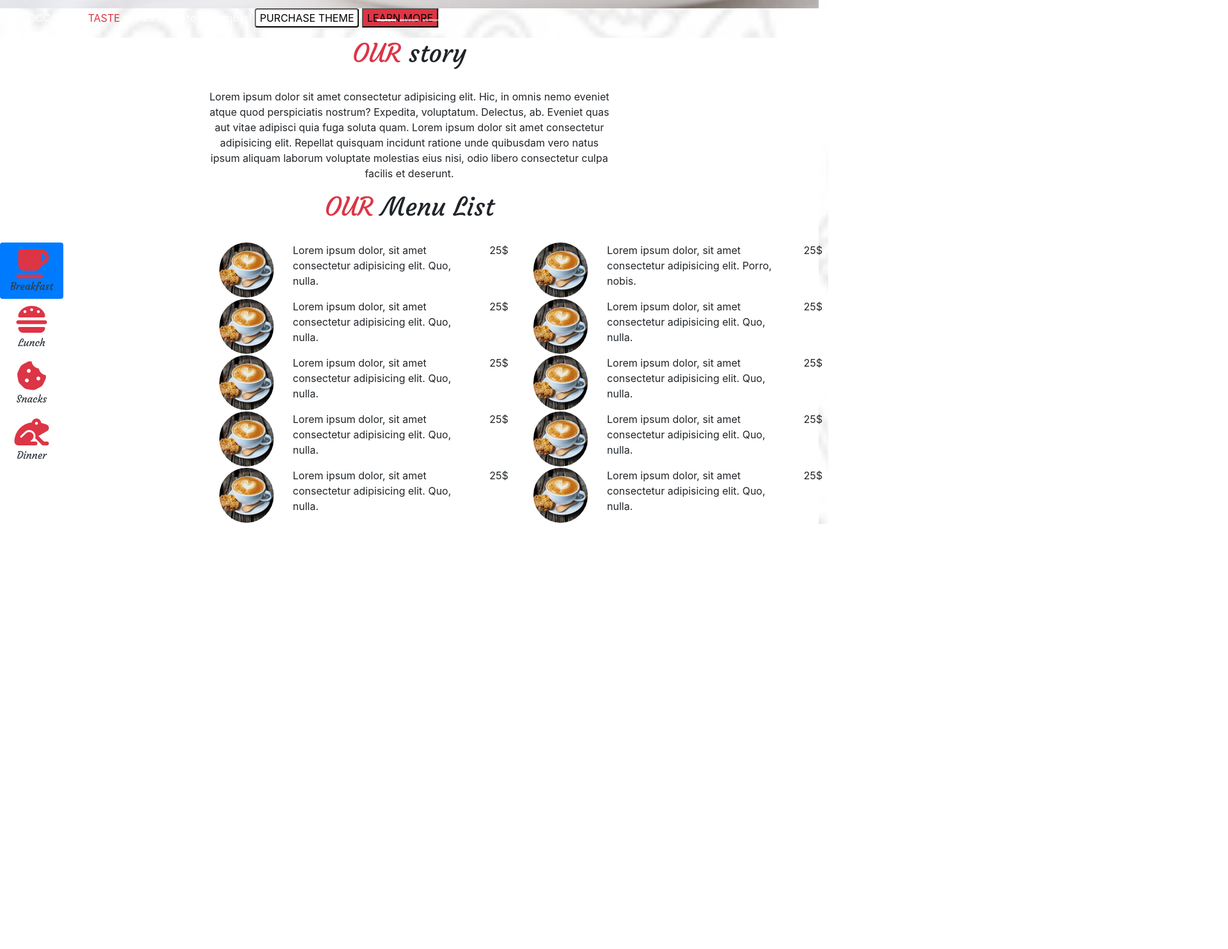
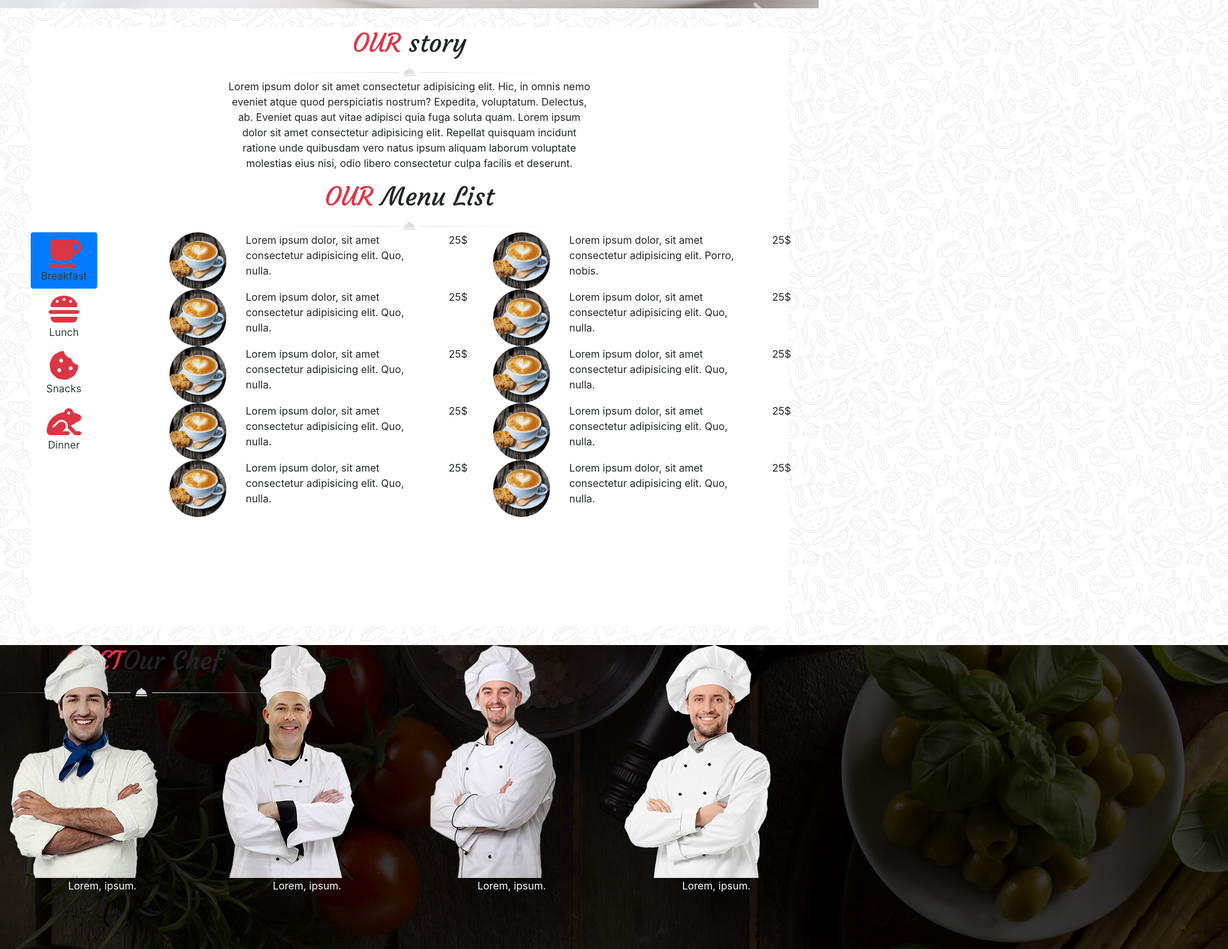
Before and after one commit to Zainab-dev-web/git_bootstrap_les_chefs, a website: page index.html in a window 1280 px wide. Shown: the part 840-2323 px from the top of the page at 64% size, 1920 px wide, since content can reach past the window. Before the commit the page ends 1659 px from the top, so only its background shows below. Drawn offline with nearby package versions, Linux system fonts and the light colour scheme.

Commit message:
section2

```diff
--- a/index.html
+++ b/index.html
@@ -17,7 +17,7 @@
     <div class="contenair-fluid d-flex ">
         <header>
 
-            <nav class="justify-content-center ml-5 ">
+            <nav class="justify-content-center mx-5">
 
                 <ul
                     class="nav text-uppercase pt-3 justify-content-center border-top border-bottom  border-white align-items-center  ">
@@ -65,12 +65,12 @@
             </ol>
             <div class="carousel-inner">
                 <div class="carousel-item active">
-                    <p class="text-white">
+                    <!-- <p class="text-white">
                         Whatever your OCCASION, <span class="text-danger">TASTE</span>
                         makes it one to remember!
                         <button class="bg-white text-uppercase rounded">Purchase theme</button>
                         <button class="bg-danger text-uppercase">Learn more</button>
-                    </p>
+                    </p> -->
 
                 </div>
                 <div class="carousel-item">
@@ -94,26 +94,40 @@
 
     </header>
 
-    <section class="sect1 bg-white">
+    <section class="sect1 bg-white mx-5">
+        <div id="coin1"></div>
+        <div id="coin2"></div>
+        <div id="coin3"></div>
+        <div id="coin4"></div>
         <div class="contenair">
-            <h1 class="text-center"><span class="text-danger">OUR</span> story</h1>
-            <img src="" alt="">
+
+            <div class="text-center">
+
+                <h1 class="text-center"><span class="text-danger">OUR</span> story</h1>
+                <img class="" src="./public/images/decoration_line.png" alt="">
+            </div>
             <div class="row">
                 <div class="col-6 text-center mx-auto">
-                        <p>Lorem ipsum dolor sit amet consectetur adipisicing elit. Hic, in omnis nemo eveniet atque quod
-                                perspiciatis nostrum? Expedita, voluptatum. Delectus, ab. Eveniet quas aut vitae adipisci quia fuga
-                                soluta quam.
-                            Lorem ipsum dolor sit amet consectetur adipisicing elit. Repellat quisquam incidunt ratione unde quibusdam vero natus ipsum aliquam laborum voluptate molestias eius nisi, odio libero consectetur culpa facilis et deserunt.</p>
+                    <p>Lorem ipsum dolor sit amet consectetur adipisicing elit. Hic, in omnis nemo eveniet atque quod
+                        perspiciatis nostrum? Expedita, voluptatum. Delectus, ab. Eveniet quas aut vitae adipisci quia
+                        fuga
+                        soluta quam.
+                        Lorem ipsum dolor sit amet consectetur adipisicing elit. Repellat quisquam incidunt ratione unde
+                        quibusdam vero natus ipsum aliquam laborum voluptate molestias eius nisi, odio libero
+                        consectetur culpa facilis et deserunt.</p>
 
                 </div>
             </div>
-            <h1 class="text-center"><span class="text-danger">OUR</span> Menu List</h1>
-            <img src="" alt="">
+            <div class="text-center">
+
+                <h1 class="text-center"><span class="text-danger">OUR</span> Menu List</h1>
+                <img class="text-center" src="./public/images/decoration_line.png" alt="">
+            </div>
         </div>
         <div class="contenair3">
 
             <div class="row">
-                <div class="col-3 d-flex">
+                <div class="col-2 d-flex">
                     <div class="nav flex-column nav-pills" id="v-pills-tab" role="tablist" aria-orientation="vertical">
                         <a class="nav-link active" id="v-pills-home-tab" data-toggle="pill" href="#v-pills-home"
                             role="tab" aria-controls="v-pills-home" aria-selected="true">
@@ -142,7 +156,7 @@
                         </a>
                     </div>
                 </div>
-                <div class="col-9">
+                <div class="col-10">
                     <div class="tab-content" id="v-pills-tabContent">
                         <div class="tab-pane fade show active" id="v-pills-home" role="tabpanel"
                             aria-labelledby="v-pills-home-tab">
@@ -674,7 +688,46 @@
 
         </div>
     </section>
+    <section class="sect2">
+        <div class="contenair4">
+                <img class="imgsect2 position-absolute " src="./public/images/team_background.jpg" alt="">
 
+                <div class="design text-center position-absolute">
+                    <h1><span class="text-danger">MEET</span>Our Chef</h1>
+                    <img src="./public/images/decoration_line.png" alt="">
+                </div>
+
+
+            <div class="pb-5">
+                <div class="row mx-auto d-flex justify-content-center align-items-center ">
+                    <div class="col-3">
+                        <div class="">
+                            <img  src="./public/images/chef1.png" alt="">
+                            <p class="text-center text-white">Lorem, ipsum.</p>
+                        </div>
+                    </div>
+                    <div class="col-3">
+                        <div class="">
+                            <img class="text-center" src="./public/images/chef2.png" alt="">
+                            <p class="text-center text-white">Lorem, ipsum.</p>
+                        </div>
+                    </div>
+                    <div class="col-3">
+                        <div class="">
+                            <img class="text-center" src="./public/images/chef3.png" alt="">
+                            <p class="text-center text-white">Lorem, ipsum.</p>
+                        </div>
+                    </div>
+                    <div class="col-3">
+                        <div class="">
+                            <img class="text-center" src="./public/images/chef4.png" alt="">
+                            <p class="text-center text-white">Lorem, ipsum.</p>
+                        </div>
+                    </div>
+                </div>
+            </div>
+        </div>
+    </section>
 
 
 
--- a/src/sass/style.sass
+++ b/src/sass/style.sass
@@ -11,7 +11,6 @@ $fa-font-path: "../../node_modules/@fortawesome/fontawesome-free/webfonts"
 
 body
     background-image: url("../../public/images/main_bg.jpg")
-    background-size: cover
     background-repeat: repeat
     // margin: 0 15%
 
@@ -38,6 +37,36 @@ body
                     background-color: black
 
     .sect1
+        background-color: white
+        margin-top: 30px
+        margin-left: 60px
+        margin-right: 60px
+        margin-bottom: 30px
+        padding-bottom: 170px
+        #coin1
+            background-image: url("../../public/images/box-left-top.png")
+            position: absolute
+            top: 10px
+            left: 10px
+
+        #coin2
+            background-image: url("../../public/images/box-right-top.png")
+            position: absolute
+            top: 10px
+            right: 10px
+
+        #coin3
+            background-image: url("../../public/images/box-bottom_left.png")
+            position: absolute
+            bottom: 10px
+            left: 10px
+
+
+        #coin4
+            background-image: url("../../public/images/box-bottom_right.png")
+            position: absolute
+            bottom: 10px
+            right: 10px
         h1
             font-family: 'Courgette', cursive
         .contenair3
@@ -45,3 +74,8 @@ body
                 .col-3
                     a
                         font-family: 'Courgette', cursive
+    .sect2
+
+        .contenair4
+            .design
+                font-family: 'Courgette', cursive
```
Also changed, not shown: public/css/style.css, 1 other file.
